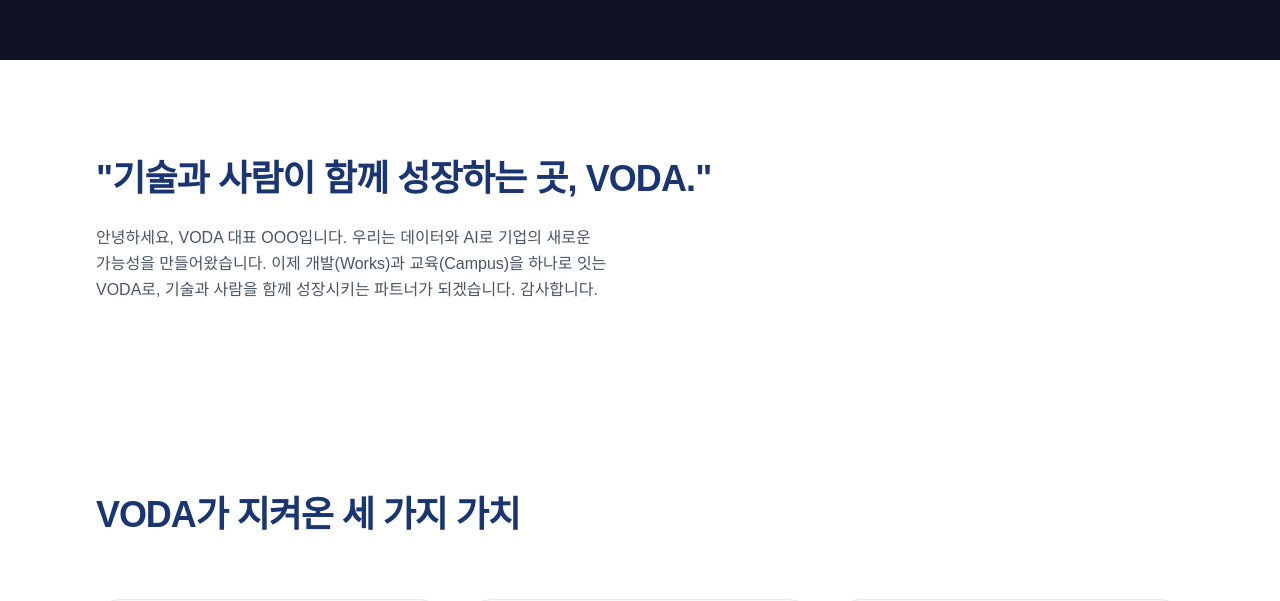
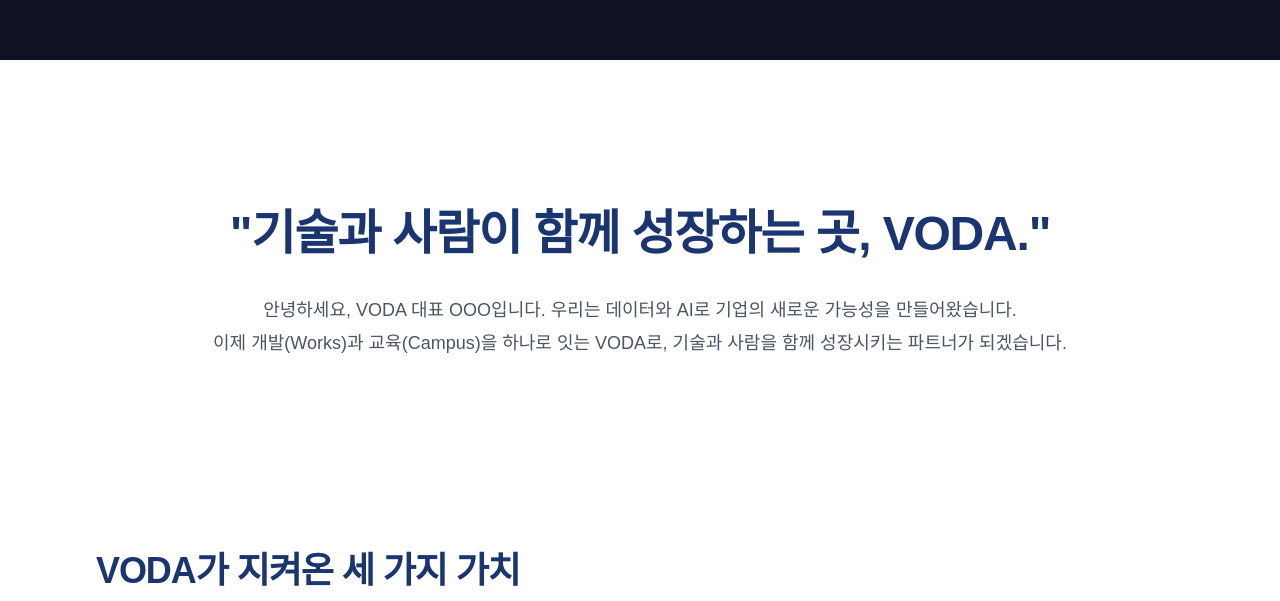
Before and after one commit to chaeuns/vodawebsite, a Next.js app: page /about in a window 1280 px wide. Shown: the part 740-1341 px from the top of the page. Built offline with nearby package versions, Linux system fonts and the light colour scheme.

Commit message:
인사말 배치 변경

```diff
--- a/app/about/page.tsx
+++ b/app/about/page.tsx
@@ -17,13 +17,10 @@
 
       {/* ── 02. CEO GREETING ────────────────────────────── */}
       <FadeInSection>
-      <section className="py-24 bg-white px-6 sm:px-10 lg:px-24">
-        <div className="max-w-6xl mx-auto">
-          <div className="grid grid-cols-1 md:grid-cols-2 gap-16 items-center">
-            {/* Right – Text */}
-            <div className="flex flex-col gap-6">
+      <section className="pt-36 pb-24 bg-white px-6 sm:px-10 lg:px-24">
+        <div className="max-w-4xl mx-auto flex flex-col items-center gap-8 text-center">
           <h2
-                className="text-3xl md:text-4xl font-black leading-tight whitespace-nowrap"
+            className="text-3xl md:text-5xl font-black leading-tight md:whitespace-nowrap"
             style={{
               color: NAVY,
               letterSpacing: "-0.025em",
@@ -32,13 +29,13 @@
             "기술과 사람이 함께 성장하는 곳, VODA."
           </h2>
 
-              <div className="space-y-4 text-gray-600 leading-relaxed text-base">
-                <p>
+          <div className="space-y-1 text-gray-600 leading-relaxed text-base md:text-lg">
+            <p className="md:whitespace-nowrap">
               안녕하세요, VODA 대표 OOO입니다. 우리는 데이터와 AI로 기업의 새로운 가능성을 만들어왔습니다.
-이제 개발(Works)과 교육(Campus)을 하나로 잇는 VODA로, 기술과 사람을 함께 성장시키는 파트너가 되겠습니다. 감사합니다.
             </p>
-              </div>
-            </div>
+            <p className="md:whitespace-nowrap">
+              이제 개발(Works)과 교육(Campus)을 하나로 잇는 VODA로, 기술과 사람을 함께 성장시키는 파트너가 되겠습니다.
+            </p>
           </div>
         </div>
       </section>
```
Lines whose indentation alone changed are shown as unchanged.
